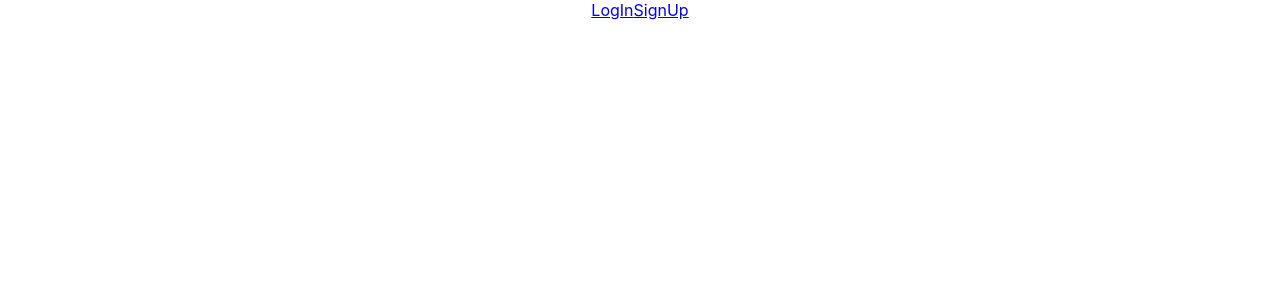
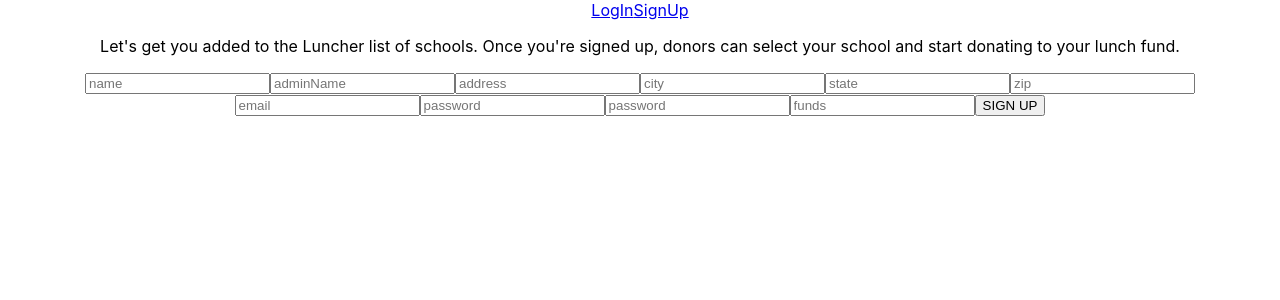
Before and after one commit to luncher-project/build-luncher-FE, a React (Create React App) app in the folder luncher/: page /login/admin-form in a window 1280 px wide. Shown: the top 300 px of the page. Built offline with nearby package versions, Linux system fonts and the light colour scheme.

Commit message:
created admin form

```diff
--- a/luncher/src/App.js
+++ b/luncher/src/App.js
@@ -6,6 +6,7 @@
 //add components//
 import LogIn from './components/login/LogIn';
 import SignUp from './components/signup/SignUp';
+import AdminForm from './components/Admin form/AdminForm';
 
 
 class App extends Component {
@@ -18,8 +19,7 @@
       </div>
       <Route exact path='/' component={LogIn} />
       <Route exact path='/signup' component={SignUp} />
-      {/* //  <LogIn />
-      //  <SignUp /> */}
+      <Route path='/login/admin-form' component={AdminForm} />
        </div>
     );
   }
--- /dev/null
+++ b/luncher/src/components/Admin form/AdminForm.js
@@ -0,0 +1,137 @@
+import React, { Component } from 'react';
+
+class AdminForm extends Component {
+    constructor(props) {
+        super(props);
+        this.state = {
+            school: {
+              name: '',
+              adminName: '',
+              address: '',
+              city: '',
+              state: '',
+              zip: '',
+              email: '',
+              password: '',
+              comfirmPassword: '',
+              funds:''
+            }
+        }
+    }
+
+
+  //for form input
+onChange = event => {
+    console.log('school handler is working');
+    event.persist();
+
+
+    let value = event.target.value;
+
+    this.setState(prevState => ({
+        school: {
+            ...prevState.school,
+            [event.target.name]: value
+        }
+    }))
+}
+
+
+//submit form
+//bring in the post function//
+onSubmit = event => {
+    event.preventDefault();
+    this.props.addSchool(this.state.school)
+
+this.setState({
+    school: {
+        name: '',
+        adminName: '',
+        address: '',
+        city: '',
+        state: '',
+        zip: '',
+        email: '',
+        password: '',
+        comfirmPassword: '',
+        funds:''
+    }
+})
+};
+
+render() {
+    return(
+        <div>
+            <div>
+            <p>Let's get you added to the Luncher list of schools. Once you're signed up,
+             donors can select your school and start donating to your lunch fund.</p>
+            </div>
+            <form>
+            <input
+            onChange={this.onChange}
+            name='name'
+            value={this.state.school.name}
+            placeholder='name'
+            />
+            <input
+            onChange={this.onChange}
+            name='adminName'
+            value={this.state.school.adminName}
+            placeholder='adminName'
+            />
+             <input
+            onChange={this.onChange}
+            name='address'
+            value={this.state.school.address}
+            placeholder='address'
+            />
+             <input
+            onChange={this.onChange}
+            name='city'
+            value={this.state.school.city}
+            placeholder='city'
+            />
+            <input
+            onChange={this.onChange}
+            name='state'
+            value={this.state.school.state}
+            placeholder='state'
+            />
+            <input
+            onChange={this.onChange}
+            name='zip'
+            value={this.state.school.zip}
+            placeholder='zip'
+            />
+            <input
+            onChange={this.onChange}
+            name='email'
+            value={this.state.school.email}
+            placeholder='email'
+            />
+            <input
+            onChange={this.onChange}
+            name='password'
+            value={this.state.school.password}
+            placeholder='password'
+            />
+            <input
+            onChange={this.onChange}
+            name='password'
+            value={this.state.school.confirmPassword}
+            placeholder='password'
+            />
+             <input
+            onChange={this.onChange}
+            name='funds'
+            value={this.state.school.funds}
+            placeholder='funds'
+            />
+            <button>SIGN UP</button>
+            </form>
+        </div>
+    )
+}
+}
+
+export default AdminForm;
--- a/luncher/src/components/login/LogIn.js
+++ b/luncher/src/components/login/LogIn.js
@@ -27,6 +27,7 @@
 }
 
 //login fn will go here
+//login will be name of action creator
 
 login = event => {
     event.preventDefault();
@@ -40,12 +41,12 @@
         <div>
             <h2>Sign In- Luncher Account</h2>
          <form>
-        <input className='user-field'
+        <input className='email-field'
             type='text'
-            placeholder='Username'
-            name='username'
+            placeholder='Email'
+            name='email'
             onChange={this.handlerChanges}
-            value={this.state.credentials.username}
+            value={this.state.credentials.email}
             />
         <input className='pwd-field'
             type='password'
```
Also changed, not shown: luncher/src/components/Admin form/AdminForm.css (added), luncher/src/components/PrivateRoute.js (added).
